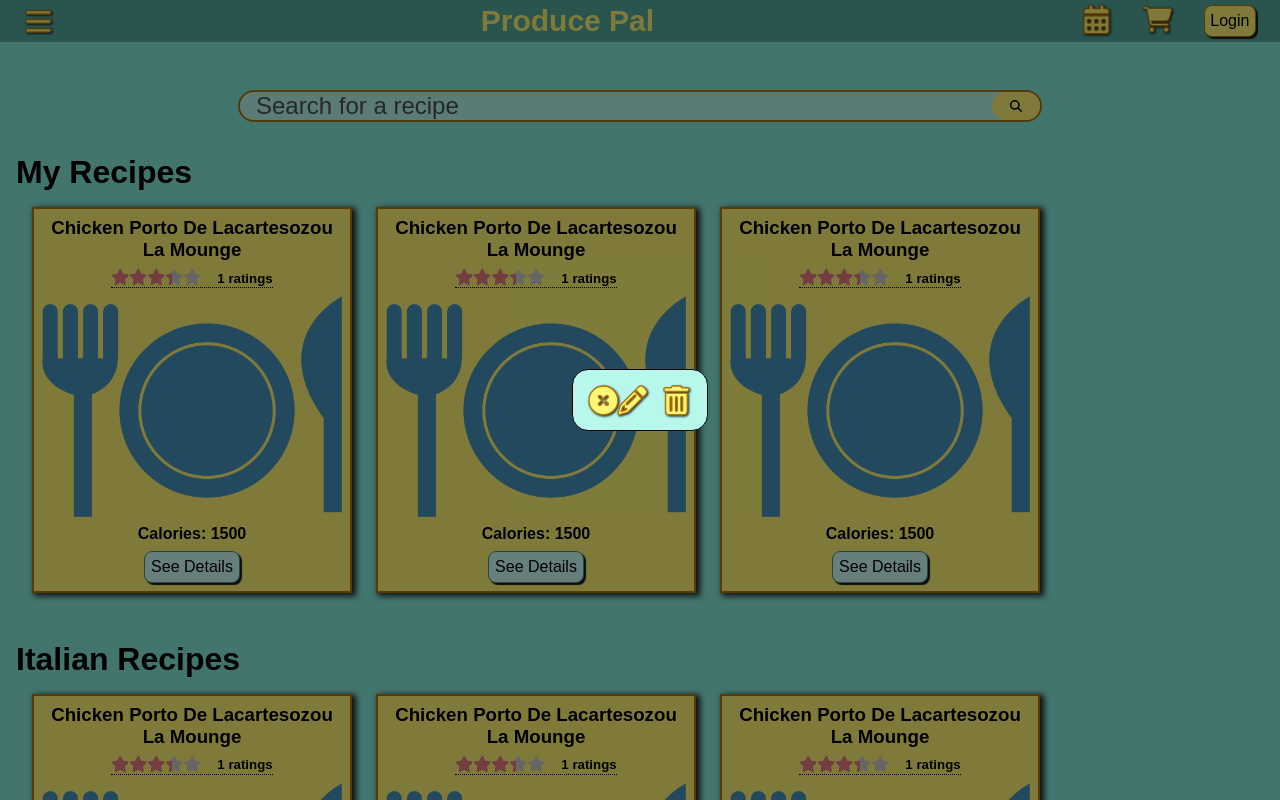
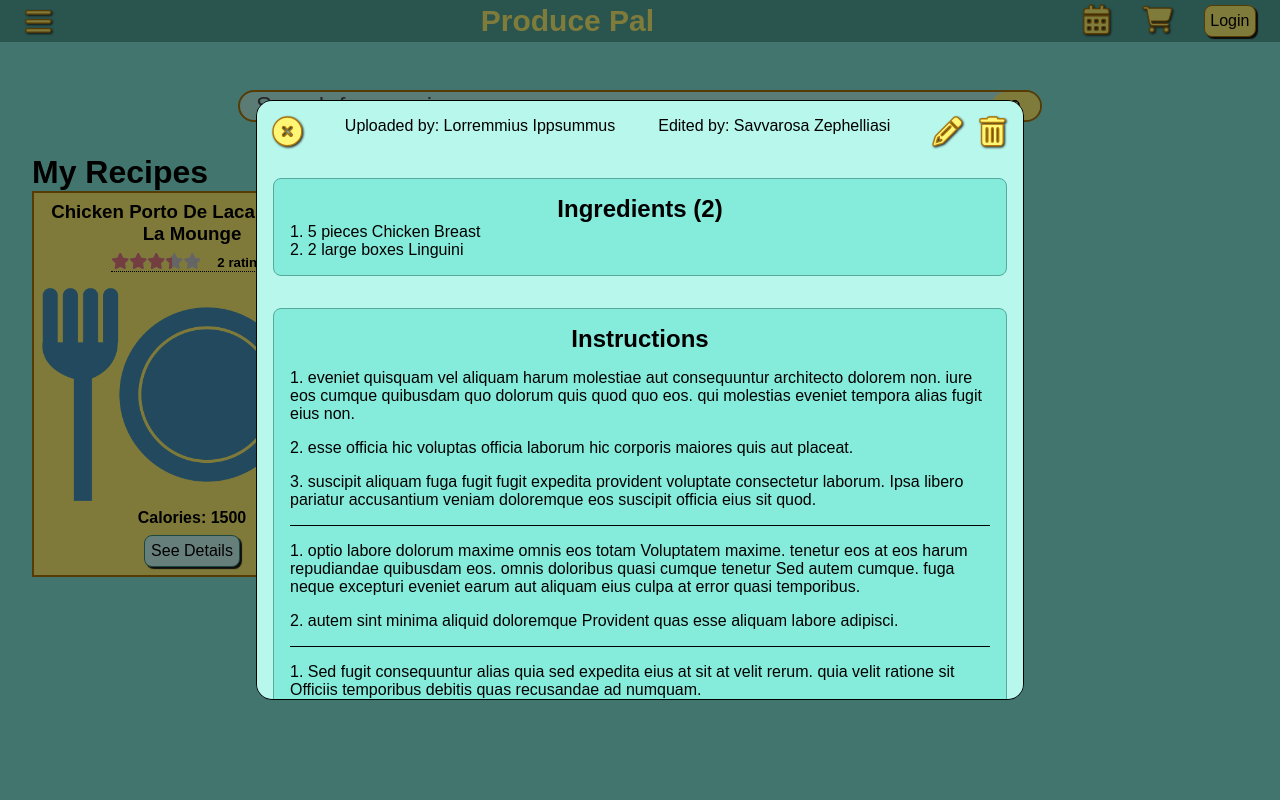
Before and after one commit to VartanKazar/produce-pal, a React (Create React App) app: page /recipes in a window 1280 px wide. Both pictures are taken after a click on the button "See Details". Built offline with nearby package versions, Linux system fonts and the light colour scheme.

Commit message:
Created a modal and restructured the recipe card.

```diff
--- a/public/index.html
+++ b/public/index.html
@@ -25,7 +25,7 @@
       work correctly both with client-side routing and a non-root public URL.
       Learn how to configure a non-root public URL by running `npm run build`.
     -->
-    <title>React Redux App</title>
+    <title>Produce Pal</title>
   </head>
   <body>
     <noscript>You need to enable JavaScript to run this app.</noscript>
--- a/src/App.css
+++ b/src/App.css
@@ -12,10 +12,11 @@
     3.4.  Recipe Card
     3.5.  Rating Section
     3.6.  Modal Section
-  4.  Html Overrides
-    4.1.  button
-  5.  Font Awesome Overrides
-  6.  Media Queries
+  4.  Utility Classes
+  5.  Html Overrides
+    5.1.  button
+  6.  Font Awesome Overrides
+  7.  Media Queries
 */
 
 
@@ -58,6 +59,8 @@ html, body, #root {
   color: var(--text-color-primary);
   font-family: Arial, Helvetica, sans-serif;
   overflow-y: auto;
+  scrollbar-width: thin;
+  scrollbar-color: var(--highlight-color-gold) var(--background-color-secondary);
 }
 
 h1, h2, h3, h4, h5, h6 {
@@ -122,7 +125,7 @@ h1, h2, h3, h4, h5, h6 {
   box-sizing: border-box;
   flex-direction: column;
   width: 100%;
-  padding: 3rem 1rem 0rem 1rem;
+  padding: 3rem 2rem 1rem 2rem;
 }
 
 .recipes-category-container {
@@ -142,9 +145,6 @@ h1, h2, h3, h4, h5, h6 {
   justify-content: stretch;
   overflow-x: auto;
   overflow-y: hidden;
-  box-sizing: border-box;
-  height: 100%;
-  padding: 1rem;
 }
 
 
@@ -527,18 +527,103 @@ h1, h2, h3, h4, h5, h6 {
 }
 
 .modal-content-container {
-  max-width: 90%;
-  max-height: 90%;
+  min-width: 30%;
+  min-height: 30%;
+  max-width: 60%;
+  max-height: 75%;
   background-color: var(--background-color-accent);
   box-sizing: border-box;
   padding: 1rem;
   border: 1px solid black;
   border-radius: 1rem;
+  overflow-y: auto;
+  overflow-x: hidden;
+  scrollbar-width: thin;
+
+  z-index: 100;
 }
 
-/* 4. Html Overrides */
+.recipe-modal-container {
+  display: flex;
+  flex-direction: column;
+  justify-content: center;
+  align-items: center;
+  gap: 2rem;
+}
 
-/* 4.1. button */
+.recipe-modal-toolbar {
+  display: flex;
+  flex-direction: row;
+  flex-wrap: nowrap;
+  gap: 1rem;
+  justify-content: space-between;
+  align-items: flex-start;
+  width: 100%;
+}
+
+.recipe-modal-section {
+  background-color: var(--background-color-primary);
+  box-sizing: border-box;
+  width: 100%;
+  padding: 1rem;
+  border: 1px solid var(--background-color-secondary);
+  border-radius: 0.5rem;
+}
+
+.recipe-modal-section > div {
+  display: flex;
+  flex-direction: column;
+  gap: 1rem;
+  padding-top: 1rem;
+  padding-bottom: 1rem;
+}
+
+.recipe-modal-section.bordered > div:not(:last-child) {
+  border-bottom: 1px solid black;
+}
+
+.review-container {
+  padding-left: 1rem;
+  padding-right: 1rem;
+}
+
+.review-title-section {
+  display: flex;
+  flex-direction: row;
+  flex-wrap: wrap;
+  justify-items: flex-start;
+  align-items: flex-start;
+  gap: 1rem;
+}
+
+/* 4.  Utility Classes */
+.text-center {
+  text-align: center;
+}
+
+.text-left {
+  text-align: left;
+}
+
+.full-width {
+  width: 100%;
+}
+
+.width-max-content {
+  width: max-content;
+}
+
+.bold {
+  font-weight: bold;
+}
+
+.text-large {
+  font-size: 1.2rem;
+}
+
+/* 5. Html Overrides */
+
+/* 5.1. button */
 button {
   position: relative;
   cursor: pointer;
@@ -588,8 +673,12 @@ button[variant="alt"]::after {
   transition: width 0.3s ease, opacity 0.5s;
 }
 
+h1, h2, h3, h4, h5, h6, p {
+  margin: 0;
+  padding: 0;
+}
 
-/* 5.  Font Awesome overrides */
+/* 6.  Font Awesome overrides */
 
 .fa-styled-default {
   cursor: pointer;
@@ -622,7 +711,7 @@ button[variant="alt"]::after {
   stroke-width: 1rem;
 }
 
-/* 6.  Media Queries */
+/* 7.  Media Queries */
 
 /* Styles for mobile devices */
 @media only screen and
--- a/src/components/Modal.js
+++ b/src/components/Modal.js
@@ -3,17 +3,18 @@ import React, { useState } from 'react';
 const Modal = ({state, onClose, content}) => {
 
     const handleClickOut = (event) => {
-        if(event.target.id = "modal-container")
+        console.log(event)
+        if(event.target.className === "modal-container active")
             onClose()
     }
 
     return(
         <aside
         className={`modal-container ${state ? "active" : ""}`}
-        onClick={(e) => handleClickOut(e)}
+        onClick={onClose ? (e) => handleClickOut(e) : () => {}}
         >
             <aside className='modal-content-container'>
-            {
+            {content &&
                 content
             }
             </aside>
--- a/src/components/RecipeCard.js
+++ b/src/components/RecipeCard.js
@@ -2,10 +2,10 @@ import React, { useState } from 'react';
 import RecipeDefaultIcon from "../assets/recipe-default-icon.png"
 import StarRating from './StarRating';
 
-const RecipeCard = ({data, buttonOnClick}) => {
+const RecipeCard = ({data, detailsClick}) => {
 
     return (
-        <div className='recipe-card-container'>
+        <div className='recipe-card-container' key = {`recipe-div-${data.id}`}>
 
             <h3
             style = {{
@@ -34,7 +34,7 @@ const RecipeCard = ({data, buttonOnClick}) => {
 
             <button
             variant="alt"
-            onClick={buttonOnClick}
+            onClick={detailsClick}
             >
                 See Details
             </button>
--- a/src/index.js
+++ b/src/index.js
@@ -2,7 +2,7 @@ import React from 'react';
 import ReactDOM from 'react-dom';
 import './index.css';
 import App from './App';
-import { store } from './app/store';
+import { store } from './redux/store';
 import { Provider } from 'react-redux';
 import * as serviceWorker from './serviceWorker';
 
--- a/src/pages/Recipes.js
+++ b/src/pages/Recipes.js
@@ -3,55 +3,22 @@ import SearchSingle from '../components/SearchSingle';
 import RecipeCard from '../components/RecipeCard';
 import Modal from '../components/Modal';
 
+import { useSelector } from 'react-redux';
+
 import { FontAwesomeIcon } from '@fortawesome/react-fontawesome';
 import { faCircleXmark, faPencil, faTrashCan } from "@fortawesome/free-solid-svg-icons"
+import StarRating from '../components/StarRating';
 
 const Recipes = () => {
 
-    //This data will mock what gets returned from the database.
-    const dummyRecipe = {
-        name: "Chicken Porto De Lacartesozou La Mounge",
-        description: "The best chicken dish out there.",
-        rating: 3.35,
-        categories: ["italian", "chicken", "dairy"],
-        calories: 1500,
-        reviews: [
-            {
-                user: "Davey in the Navey",
-                review: "the best thing ive ever tasted.",
-                rating: 3.35
-            }
-        ],
-        ingredients: [{
-            ingredient: "Chicken Breast",
-            measurementUnits: "pieces",
-            measurementAmount: "5"
-        }],
-        instructions: [
-            [   "season chicken",
-                "sear chicken"
-            ],
-
-            [
-                "do sauce stuff"
-            ],
-
-            [
-                "boil noodles"
-            ],
-
-            [
-                "cook noodles with chicken and sauce"
-            ]
-        ],
-        uploadedBy: "Mike S",
-        editedBy: "Lisa M",
-        imgUrl: "abcd.com"
-    }
+    const { recipes } = useSelector((state) => state.recipes)
 
     const [detailsModal, setDetailsModal] = useState(undefined)
+    const [selectedRecipe, setSelectedRecipe] = useState(undefined)
 
-    const handleModalOpen = () => {
+    const handleModalOpen = (recipe) => {
+
+        setSelectedRecipe(recipe)
         setDetailsModal(1)
     }
 
@@ -60,76 +27,118 @@ const Recipes = () => {
     }
 
     const detailsContent = () => {
+        if(selectedRecipe === undefined)
+            return undefined
 
         return (
-            <div
-            style = {{
-                display: "flex",
-                flexDirection: "column",
-                justifyContent: "center",
-                alignContent: "center"
-            }}
-            >
-                <div
-                style = {{
-                    display: "flex",
-                    flexDirection: "row",
-                    justifyContent: "space-between",
-                    alignContent: "center"
-                }}
-                >
+            <div className='recipe-modal-container'>
+                {/* The main toolbar at the top of the modal. */}
+                <div className='recipe-modal-toolbar'>
                     <FontAwesomeIcon icon={faCircleXmark} className="fa-styled-default" onClick={() => handleModalClose()}/>
 
+                    <p className='text-center-vert'>{`Uploaded by: ${selectedRecipe.uploadedBy}`}</p>
+
+                    {selectedRecipe.editedBy && selectedRecipe.editedBy !== "" &&
+                    <p>{`Edited by: ${selectedRecipe.editedBy}`}</p>
+                    }
                     <div style = {{display: "flex", gap: "1rem"}}>
                         <FontAwesomeIcon icon={faPencil} className="fa-styled-default"/>
                         <FontAwesomeIcon icon={faTrashCan} className="fa-styled-default"/>
                     </div>
                 </div>
+
+
+                <div className='recipe-modal-section'>
+                    <h2 className='full-width text-center'>
+                        {`Ingredients (${selectedRecipe.ingredients.length})`}
+                    </h2>
+                    {selectedRecipe.ingredients.map((ingredient, index) => (
+                        <p>
+                            {`${index + 1}.  ${ingredient.measurementAmount}
+                            ${ingredient.measurementUnits}
+                            ${ingredient.ingredient}`}
+                        </p>
+                    ))
+
+                    }
+                </div>
+
+
+                <div className='recipe-modal-section bordered'>
+                    <h2 className='full-width text-center'>
+                        Instructions
+                    </h2>
+
+                    {selectedRecipe.instructions.map((instruction, index) => (
+                        <div>
+                            {instruction.map((step, index) => (
+                                <p>{`${index + 1}.  ${step}`}</p>
+                            ))
+                            }
+                        </div>
+                    ))
+
+                    }
+                </div>
+
+                <div className='recipe-modal-section text-center'>
+                    <h2>{`${selectedRecipe.reviews.length}
+                        ${selectedRecipe.reviews.length === 1 ? "Review" : "Reviews"}`}
+                    </h2>
+
+                    {selectedRecipe.reviews.map(review => (
+                        <div className='review-container'>
+                            <p className='bold text-left text-large'>{review.user}</p>
+
+                            <div className='review-title-section'>
+                                <StarRating rating={review.rating} />
+                                <p className='bold text-left'>{review.title}</p>
+                            </div>
+
+                            <p className='text-left'>{review.review}</p>
+                        </div>
+                    ))
+
+                    }
+
+                    <button variant="alt">Load 10 more</button>
+                </div>
+
             </div>
         )
     }
+
+    //Section should be the name of the section label.
+    //Items should hold an array of the recipe cards.
+    const renderSection = (section, items) => (
+        <div className='recipes-category-container'>
+            <h1 style = {{alignSelf: "flex-start"}}>{section}</h1>
+            <div className='recipes-page-section'>
+                {items}
+            </div>
+        </div>
+    )
+
 
     return (
         <div className='recipes-page'>
             <SearchSingle/>
 
-            <div className='recipes-category-container'>
-
-                <h1 style = {{alignSelf: "flex-start"}}>My Recipes</h1>
-                <div className='recipes-page-section'>
-
-                    <RecipeCard data={dummyRecipe} buttonOnClick={() => handleModalOpen()}/>
-                    <RecipeCard data={dummyRecipe} buttonOnClick={() => handleModalOpen()}/>
-                    <RecipeCard data={dummyRecipe} buttonOnClick={() => handleModalOpen()}/>
-                </div>
-            </div>
-
-            <div className='recipes-category-container'>
-
-                <h1 style = {{alignSelf: "flex-start"}}>Italian Recipes</h1>
-                <div className='recipes-page-section'>
-
-                    <RecipeCard data={dummyRecipe} buttonOnClick={() => handleModalOpen()}/>
-                    <RecipeCard data={dummyRecipe} buttonOnClick={() => handleModalOpen()}/>
-                    <RecipeCard data={dummyRecipe} buttonOnClick={() => handleModalOpen()}/>
-                </div>
-            </div>
-
-            <div className='recipes-category-container'>
-
-                <h1 style = {{alignSelf: "flex-start"}}>Mexican Recipes</h1>
-                <div className='recipes-page-section'>
-
-                    <RecipeCard data={dummyRecipe} buttonOnClick={() => handleModalOpen()}/>
-                    <RecipeCard data={dummyRecipe} buttonOnClick={() => handleModalOpen()}/>
-                    <RecipeCard data={dummyRecipe} buttonOnClick={() => handleModalOpen()}/>
-                </div>
-            </div>
+            {renderSection(
+                "My Recipes",
+                recipes.map((recipe, index) => (
+                    <RecipeCard
+                    data={recipe}
+                    detailsClick={() => handleModalOpen(recipe)}
+                    key={`recipe-${recipe.id}`}
+                    />
+                ))
+            )}
 
             <Modal
             state={detailsModal}
-            content = {detailsContent()}
-            onClose = {() => setDetailsModal(undefined)}
+            content = {selectedRecipe && detailsContent()}
+            onClose = {() => handleModalClose()}
             />
         </div>
     )
--- /dev/null
+++ b/src/redux/slices/recipesSlice.js
@@ -0,0 +1,76 @@
+import { createSlice } from '@reduxjs/toolkit';
+
+
+const initialState = {
+    recipes: [
+        {
+            id: 1,
+            name: "Chicken Porto De Lacartesozou La Mounge",
+            description: "The best chicken dish out there.",
+            rating: 3.35,
+            categories: ["italian", "chicken", "dairy"],
+            calories: 1500,
+            reviews: [
+                {
+                    user: "Davey in the Navey",
+                    title: "Its kinda meh",
+                    review: "Not that bad, but not that great.  Claudia has better recipes.",
+                    rating: 3
+                },
+
+                {
+                    user: "Torbjorn Svorgennsen",
+                    title: "explicabo nemo ab sunt odit voluptas provident magni eligendi odit qui quod.",
+                    review: "quo omnis esse Veritatis explicabo culpa quo nemo eligendi. culpa at voluptates molestiae similique molestias eius ab. sunt tenetur reprehenderit fugit culpa exercitationem suscipit pariatur exercitationem laborum doloremque aut.",
+                    rating: 5
+                }
+            ],
+            ingredients: [
+                {
+                    ingredient: "Chicken Breast",
+                    measurementUnits: "pieces",
+                    measurementAmount: "5"
+                },
+
+                {
+                    ingredient: "Linguini",
+                    measurementUnits: "large boxes",
+                    measurementAmount: "2"
+                }
+
+            ],
+            instructions: [
+                [   "eveniet quisquam vel aliquam harum molestiae aut consequuntur architecto dolorem non. iure eos cumque quibusdam quo dolorum quis quod quo eos. qui molestias eveniet tempora alias fugit eius non.",
+                    "esse officia hic voluptas officia laborum hic corporis maiores quis aut placeat.",
+                    "suscipit aliquam fuga fugit fugit expedita provident voluptate consectetur laborum. Ipsa libero pariatur accusantium veniam doloremque eos suscipit officia eius sit quod."
+                ],
+
+                [
+                    "optio labore dolorum maxime omnis eos totam Voluptatem maxime. tenetur eos at eos harum repudiandae quibusdam eos. omnis doloribus quasi cumque tenetur Sed autem cumque. fuga neque excepturi eveniet earum aut aliquam eius culpa at error quasi temporibus.",
+                    "autem sint minima aliquid doloremque Provident quas esse aliquam labore adipisci."
+                ],
+
+                [
+                    "Sed fugit consequuntur alias quia sed expedita eius at sit at velit rerum. quia velit ratione sit Officiis temporibus debitis quas recusandae ad numquam."
+                ],
+
+                [
+                    "non veniam a harum sed officiis sit ratione alias at saepe."
+                ]
+            ],
+            uploadedBy: "Lorremmius Ippsummus",
+            editedBy: "Savvarosa Zephelliasi",
+            imgUrl: "abcd.com"
+        }
+    ]
+}
+
+export const recipesSlice = createSlice({
+    name: "recipes",
+    initialState: initialState,
+    reducers: {
+
+    }
+})
+
+export default recipesSlice.reducer;
```
Also changed, not shown: src/components/NavBar.js (+5 -5 lines), src/redux/slices/userSlice.js (added, +15 -0 lines), src/redux/store.js (added, +10 -0 lines).
